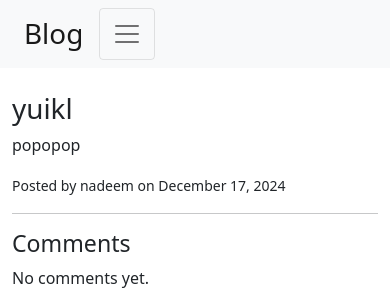
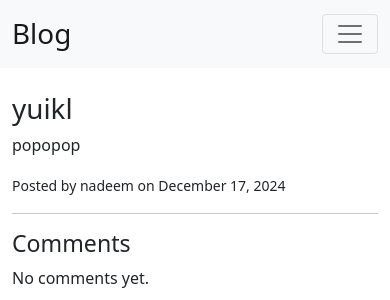
Before and after one commit to nadeem1522/pci-django, a Django app: page /post/6/ in a window 390 px wide. Shown: the top 300 px of the page. Run offline with Django 5.2, Linux system fonts and the light colour scheme; a user stored in the database is signed in; data comes from the database, SQL or seed files in the repository; data that the repository does not hold is empty; some libraries are stand-ins or nearby versions.

Commit message:
ui responsive

```diff
--- a/templates/base.html
+++ b/templates/base.html
@@ -9,8 +9,7 @@
 <body>
 
     <nav class="navbar navbar-expand-lg navbar-light bg-light">
-        <div class="container-fluid">
-            <div class="container d-flex">
+        <div class="container">
             <a class="navbar-brand fs-1" href="{% url 'post_list' %}">Blog</a>
             <button class="navbar-toggler" type="button" data-bs-toggle="collapse" data-bs-target="#navbarNav" aria-controls="navbarNav" aria-expanded="false" aria-label="Toggle navigation">
                 <span class="navbar-toggler-icon"></span>
@@ -38,7 +37,6 @@
                 </ul>
             </div>
         </div>
-        </div>
     </nav>
 
     <div class="container mt-4">
```
Lines whose indentation alone changed are shown as unchanged.
